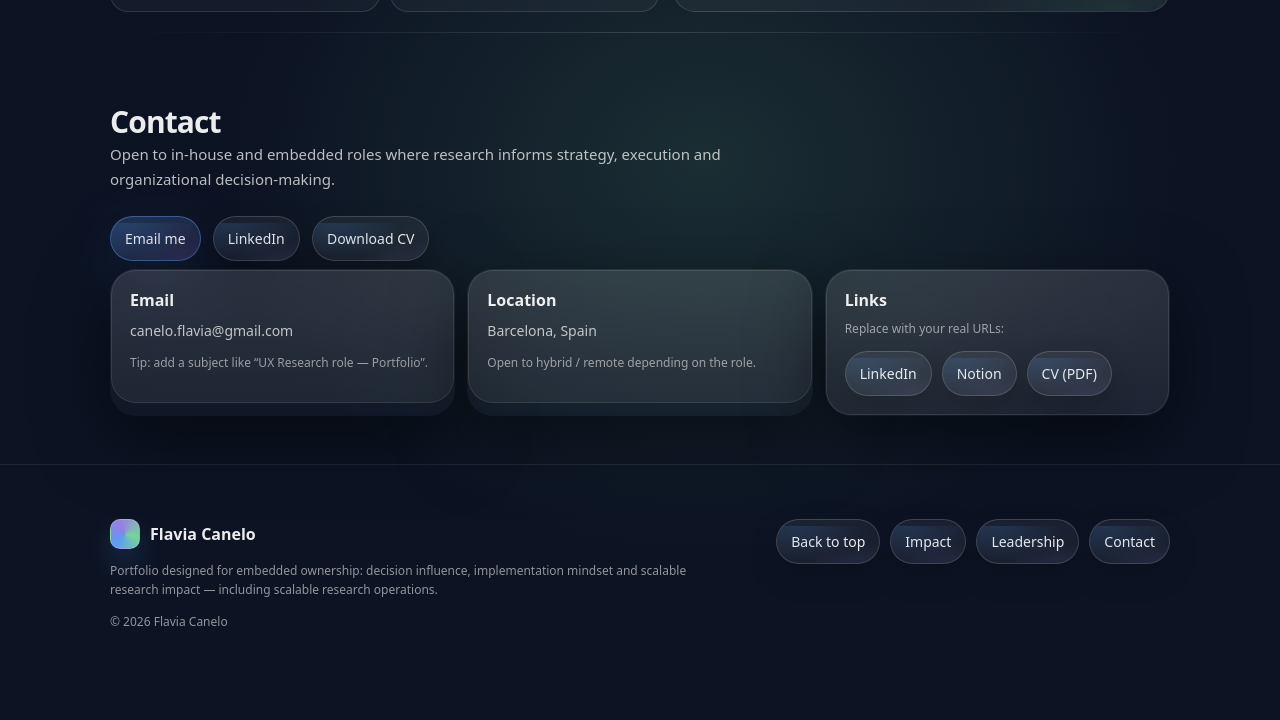
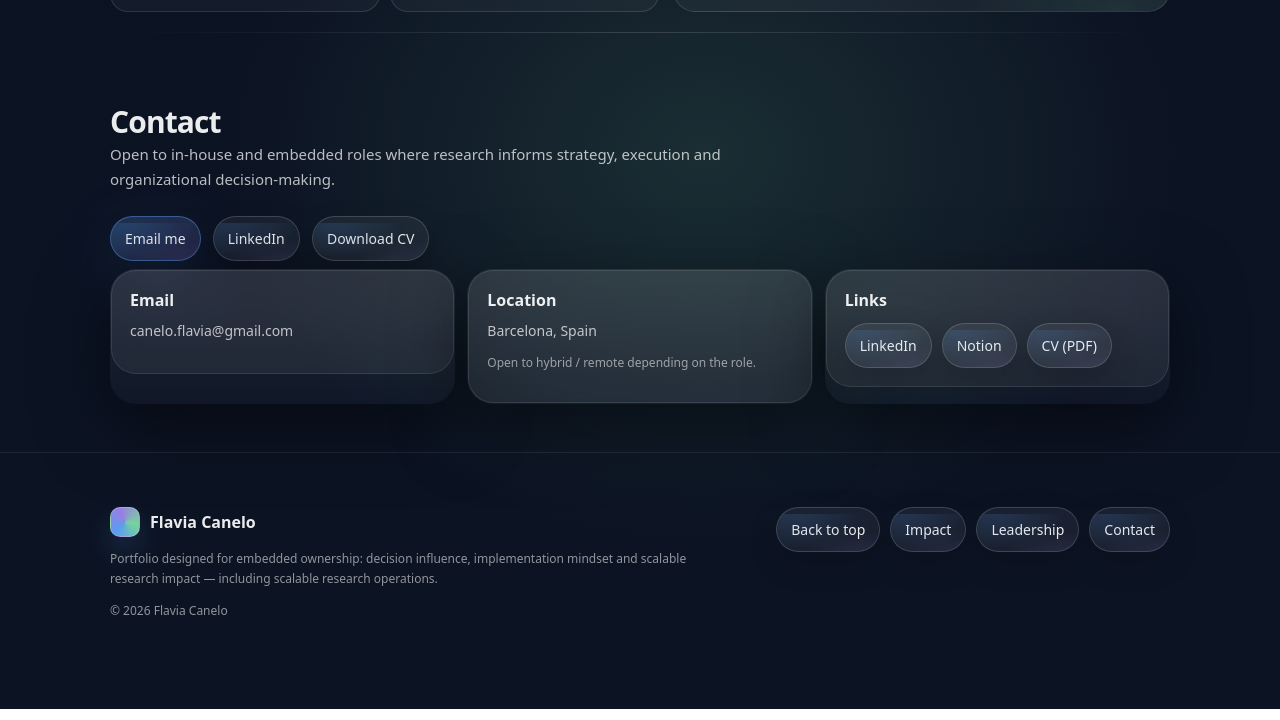
Before and after one commit to flavia1980/portfolio-flavia, a plain HTML site: page index.html in a window 1280 px wide. Shown: the part 3006-3726 px from the top of the page. Drawn offline with Linux system fonts and the light colour scheme.

Commit message:
Update index.html

```diff
--- a/index.html
+++ b/index.html
@@ -1041,7 +1041,7 @@
 <div class="gb reveal"><div class="inner">
 <h3 style="margin:0 0 8px; font-size:16px">Email</h3>
 <p style="margin:0; color:var(--muted); line-height:1.7; font-size:14px"><a href="mailto:canelo.flavia@gmail.com">canelo.flavia@gmail.com</a></p>
-<p class="fine" style="margin-top:10px">Tip: add a subject like “UX Research role — Portfolio”.</p>
+<p class="fine" style="margin-top:10px"></p>
 </div></div>
 <div class="gb reveal"><div class="inner">
 <h3 style="margin:0 0 8px; font-size:16px">Location</h3>
@@ -1050,7 +1050,7 @@
 </div></div>
 <div class="gb reveal"><div class="inner">
 <h3 style="margin:0 0 8px; font-size:16px">Links</h3>
-<p class="fine" style="margin-top:0">Replace with your real URLs:</p>
+<p class="fine" style="margin-top:0"></p>
 <div class="row" style="margin-top:10px">
 <a class="btn" href="#" rel="noreferrer" target="_blank">LinkedIn</a>
 <a class="btn" href="#" rel="noreferrer" target="_blank">Notion</a>
```
